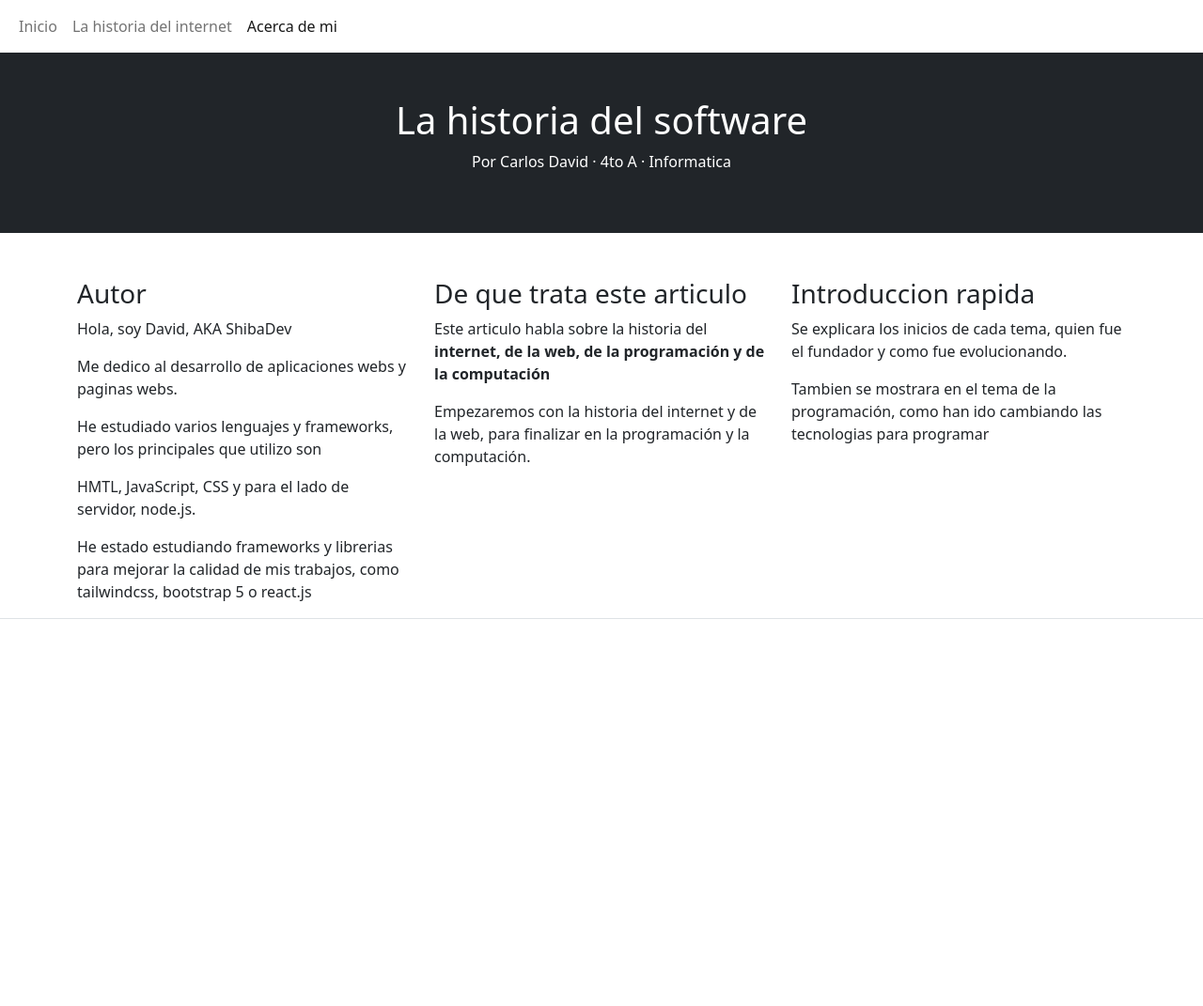
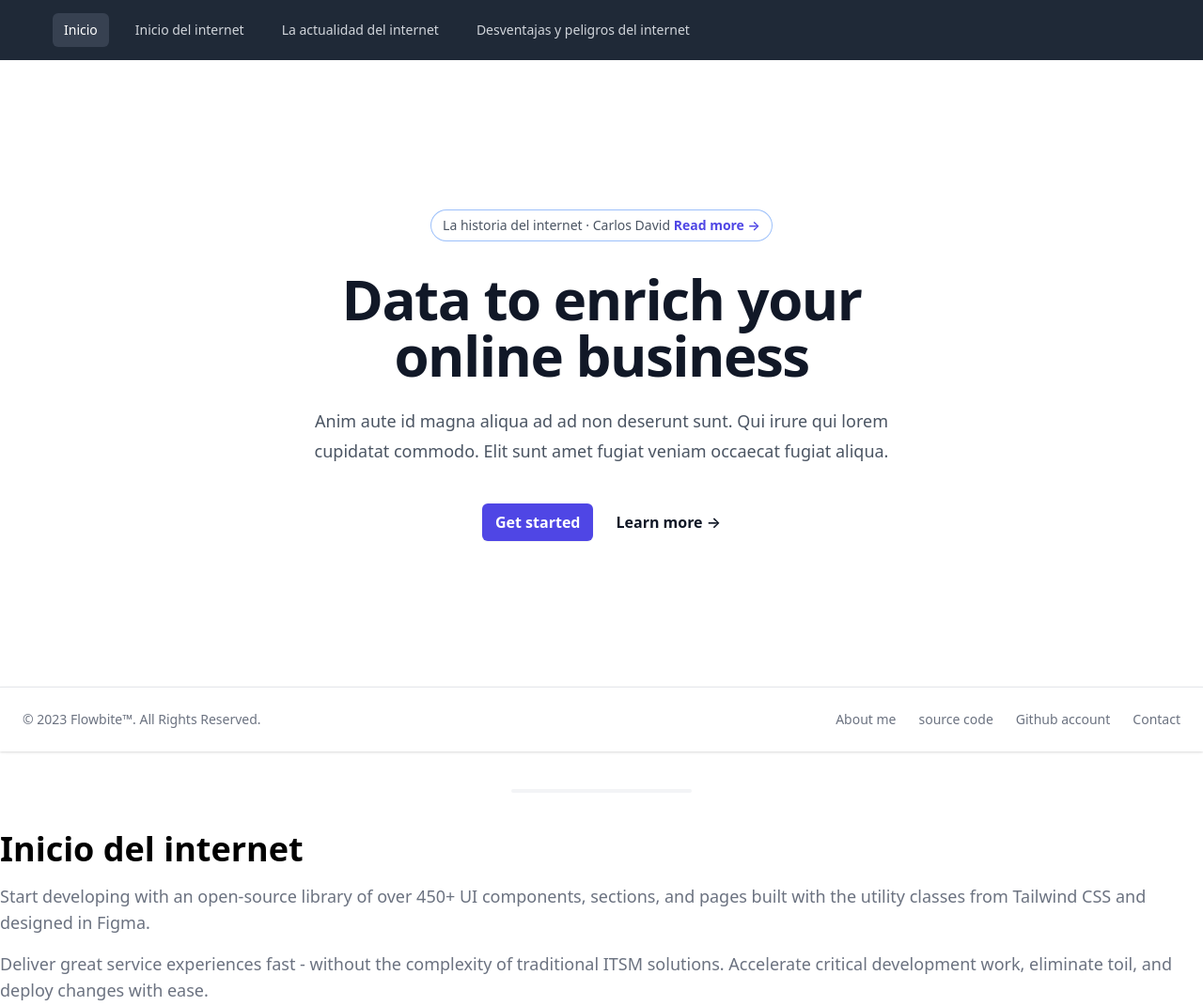
Before and after one commit to ShiibaDev/Technology-class-Spanish, a plain HTML site: page index.html in a window 1280 px wide. Shown: the top 1071 px of the page at 94% size. Drawn offline with nearby package versions, Linux system fonts and the light colour scheme.

Commit message:
Added tailwind + including content
moved from bootstrap 5 to tailwind, is more easy to understand and have more template accessibility

```diff
--- a/index.html
+++ b/index.html
@@ -8,107 +8,104 @@
    <link rel="preconnect" href="https://fonts.gstatic.com" crossorigin>
    <link href="https://unpkg.com/tailwindcss@^1.0/dist/tailwind.min.css" rel="stylesheet">
    <link href="https://fonts.googleapis.com/css2?family=Urbanist&display=swap" rel="stylesheet">
-   <link href="https://cdn.jsdelivr.net/npm/bootstrap@5.2.3/dist/css/bootstrap.min.css" rel="stylesheet">
-   <script src="https://cdn.jsdelivr.net/npm/bootstrap@5.2.3/dist/js/bootstrap.bundle.min.js"></script>
    <title>Software History · Carlos David</title>
 </head>
-<body data-bs-spy="scroll" data-bs-target=".navbar" data-bs-offset="50">
-   <nav class="navbar navbar-expand-sm">
-      <div class="container-fluid">
-         <!--Blank html line-->
-         <ul class="navbar-nav nav">
-            <li class="nav-item">
-               <a id="default-tab" class="nav-link" data-bs-toggle="tab" href="#Inicio">Inicio</a>
-            </li>
-            <li class="nav-item">
-               <a class="nav-link" data-bs-toggle="tab" href="#internet-history">La historia del internet</a>
-            </li>
-            <li class="nav-item">
-               <a class="nav-link" data-bs-toggle="tab" href="#about-myself">Acerca de mi</a>
-            </li>
-         </ul>
-      </div>
-   </nav>
+<body>
+<nav class="bg-gray-800 fixed top-0 left-0 z-20 w-full">
+   <div class="mx-auto max-w-7xl px-2 sm:px-6 lg:px-8">
+      <div class="relative flex h-16 items-center justify-between">
+         <div class="absolute inset-y-0 left-0 flex items-center sm:hidden">
+               <svg class="hidden h-6 w-6" fill="none" viewBox="0 0 24 24" stroke-width="1.5" stroke="currentColor"
+                  aria-hidden="true">
+                  <path stroke-linecap="round" stroke-linejoin="round" d="M6 18L18 6M6 6l12 12" />
+               </svg>
+            </button>
+         </div>
+         <div class="flex flex-1 items-center justify-center sm:items-stretch sm:justify-start">
+            <div class="hidden sm:ml-6 sm:block">
+               <div class="flex space-x-4">
+                  <!-- Current: "bg-gray-900 text-white", Default: "text-gray-300 hover:bg-gray-700 hover:text-white" -->
+                  <a href="#Inicio" class="bg-gray-700 hover:bg-gray-900 text-white px-3 py-2 rounded-md text-sm font-medium"
+                     aria-current="page">Inicio</a>
 
-   <div class="tab-content">
-      <div id="Inicio" class="tab-pane fade border-bottom ">
-         <div class="p-5 bg-dark text-white text-center">
-            <h1>La historia del software</h1>
-            <p>Por Carlos David · 4to A · Informatica</p>
-         </div>
-         <div class="container mt-5">
-            <div class="row">
-               <div class="col-sm-4">
-                  <h3>Autor</h3>
-                  <p>Hola, soy David, AKA ShibaDev</p>
-                  <p>Me dedico al desarrollo de aplicaciones webs y paginas webs.</p>
-                  <p>He estudiado varios lenguajes y frameworks, pero los principales que utilizo son</p>
-                  <p>HMTL, JavaScript, CSS y para el lado de servidor, node.js.</p>
-                  <p>He estado estudiando frameworks y librerias para mejorar la calidad de mis trabajos, como tailwindcss,
-                  bootstrap 5 o react.js</p>
-               </div>
-               <div class="col-sm-4">
-                  <h3>De que trata este articulo</h3>
-                  <p>Este articulo habla sobre la historia del <strong>internet, de la web, de la programación y de la
-                        computación</strong></p>
-                  <p>Empezaremos con la historia del internet y de la web, para finalizar en la programación y la computación.
-                  </p>
-               </div>
-               <div class="col-sm-4">
-                  <h3>Introduccion rapida</h3>
-                  <p>Se explicara los inicios de cada tema, quien fue el fundador y como fue evolucionando.</p>
-                  <p>Tambien se mostrara en el tema de la programación, como han ido cambiando las tecnologias para programar
-                  </p>
+                  <a href="#Inicio-del-internet"
+                     class="text-gray-300 hover:bg-gray-700 hover:text-white px-3 py-2 rounded-md text-sm font-medium">Inicio del internet</a>
+
+                  <a href="#La-actualidad-del-internet"
+                     class="text-gray-300 hover:bg-gray-700 hover:text-white px-3 py-2 rounded-md text-sm font-medium">La actualidad del internet</a>
+
+                  <a href="#Desventajas-peligros-del-internet"
+                     class="text-gray-300 hover:bg-gray-700 hover:text-white px-3 py-2 rounded-md text-sm font-medium">Desventajas y peligros del internet</a>
                </div>
             </div>
          </div>
       </div>
    </div>
-   <div id="internet-history" class="tab-pane fade border-bottom">
-      <div class="p-5 bg-dark text-white text-center">
-         <h1>El origen del internet y como fue evolucionando</h1>
-         <p>Su historia</p>
-      </div>
-      <div>
-         <h3>Introduccion</h3>
-         <div id="el-inicio" class="border-bottom align-item-center">
-            <p>El internet ha revolucionado la informatica y las comunicaciones como ninguna otra cosa.
-               La invencion del telégrafo, la radio y el ordenador sentó las bases para esta integracion de funcionalidades</p>
-            <p>sin precedentes, Internet es a la vez una herramienta de emision mundial, un mecanismo para diseminar informacion y un medio para la colaboracion y la interaccion entre personas y sus ordenadores, sin darle
-            importancia a su ubicacion geografica.</p>
-            <p>Desde las primeras investigaciones conmutacion de paquetes, el Gobierno, la industria y la Academia
-               se han asociado como artifices de la evolucion e implementacion de esta apasionante nueva tecnologia. Que hoy en dia, utilizamos a diario
-               para cosas simples, como comprar comida o equipos electronicos, tambien es comun escuchar terminos como E-mail o enlaces en la calle, cosa que en sus inicios
-               no ocurria.
-            </p>
-            <blockquote><p>Informacion de <a class="link-dark" href="https://www.internetsociety.org/es/internet/history-internet/brief-history-internet/">internetsociety</a></p></blockquote>
-         </div>
-         <div class="border-bottom">
-            <h3>Origines</h3>
-         </div>
-      </div>
-   </div>
-   <div id="about-myself" class="tab-pane fade border-bottom">
-      <div>
-         <div class="row">
-            <div class="col-sm-4">
-               <h3>Quien soy</h3>
-               <p>Soy David, mi nombre completo es Carlos David, pero me gusta que me llamen David.</p>
-               <p>Soy un desarrollador junior full stack. Aunque mis principales area es la web, me siento conforme
-                  manejando datos de servidores</p>
-               <p>Los lenguajes que mas utilizo son los que mostrare a continuacion</p>
-               <ul>
-                  <li>HTML</li>
-                  <li>CSS</li>
-                  <li>JavaScript</li>
-                  <li>Framework node.js</li>
-               </ul>
-               <p>Tambien utilizo varios frameworks de css y javascript</p>
-               <p>A parte, tengo experiencia con C++ con el framework arduino para dispositivos IoT</p>
+</nav>
+<div id="Inicio">
+   <div class="isolate bg-white">
+   <main>
+      <div class="relative px-6 lg:px-8">
+         <div class="mx-auto max-w-2xl py-32 sm:py-48 lg:py-56">
+            <div class="hidden sm:mb-8 sm:flex sm:justify-center">
+               <div
+                  class="relative rounded-full py-1 px-3 text-sm leading-6 text-gray-600 ring-1 ring-gray-900/10 hover:ring-gray-900/20">
+                  La historia del internet · Carlos David <a href="#Inicio-del-internet" class="font-semibold text-indigo-600"><span
+                        class="absolute inset-0" aria-hidden="true"></span>Read more <span
+                        aria-hidden="true">&rarr;</span></a>
+               </div>
+            </div>
+            <div class="text-center">
+               <h1 class="text-4xl font-bold tracking-tight text-gray-900 sm:text-6xl">Data to enrich your online
+                  business</h1>
+               <p class="mt-6 text-lg leading-8 text-gray-600">Anim aute id magna aliqua ad ad non deserunt sunt. Qui
+                  irure qui lorem cupidatat commodo. Elit sunt amet fugiat veniam occaecat fugiat aliqua.</p>
+               <div class="mt-10 flex items-center justify-center gap-x-6">
+                  <a href="#"
+                     class="rounded-md bg-indigo-600 px-3.5 py-1.5 text-base font-semibold leading-7 text-white shadow-sm hover:bg-indigo-500 focus-visible:outline focus-visible:outline-2 focus-visible:outline-offset-2 focus-visible:outline-indigo-600">Get
+                     started</a>
+                  <a href="#" class="text-base font-semibold leading-7 text-gray-900">Learn more <span
+                        aria-hidden="true">→</span></a>
+               </div>
             </div>
          </div>
       </div>
-   </div>
-   <script src="js/active.tab.js"></script>
+   </main>
+   <hr class="w-48 h-1 mx-auto my-4 bg-gray-100 border-0 rounded md:my-10 dark:bg-gray-800">
+</div>
+</div>
+<div id="Inicio-del-internet">
+   <main>
+<h2 class="text-4xl font-extrabold dark:text-white">Inicio del internet</h2>
+<p class="my-4 text-lg text-gray-500">Start developing with an open-source library of over 450+ UI components, sections,
+   and pages built with the utility classes from Tailwind CSS and designed in Figma.</p>
+<p class="mb-4 text-lg font-normal text-gray-500 dark:text-gray-400">Deliver great service experiences fast - without
+   the complexity of traditional ITSM solutions. Accelerate critical development work, eliminate toil, and deploy
+   changes with ease.</p>
+   </main>
+</div>
+<br>
+<br>
+<br>
+<footer
+   class="fixed bottom-0 left-0 z-20 w-full p-4 bg-white border-t border-gray-200 shadow md:flex md:items-center md:justify-between md:p-6 dark:bg-gray-800 dark:border-gray-600">
+   <span class="text-sm text-gray-500 sm:text-center dark:text-gray-400">© 2023 <a href="https://flowbite.com/"
+         class="hover:underline">Flowbite™</a>. All Rights Reserved.
+   </span>
+   <ul class="flex flex-wrap items-center mt-3 text-sm text-gray-500 dark:text-gray-400 sm:mt-0">
+      <li>
+         <a href="#" class="mr-4 hover:underline md:mr-6 ">About me</a>
+      </li>
+      <li>
+         <a href="#" class="mr-4 hover:underline md:mr-6">source code</a>
+      </li>
+      <li>
+         <a href="#" class="mr-4 hover:underline md:mr-6">Github account</a>
+      </li>
+      <li>
+         <a href="#" class="hover:underline">Contact</a>
+      </li>
+   </ul>
+</footer>
 </body>
 </html>
```
Also changed, not shown: tailwind.config.full.js (+6 -2 lines), 1 other file.
